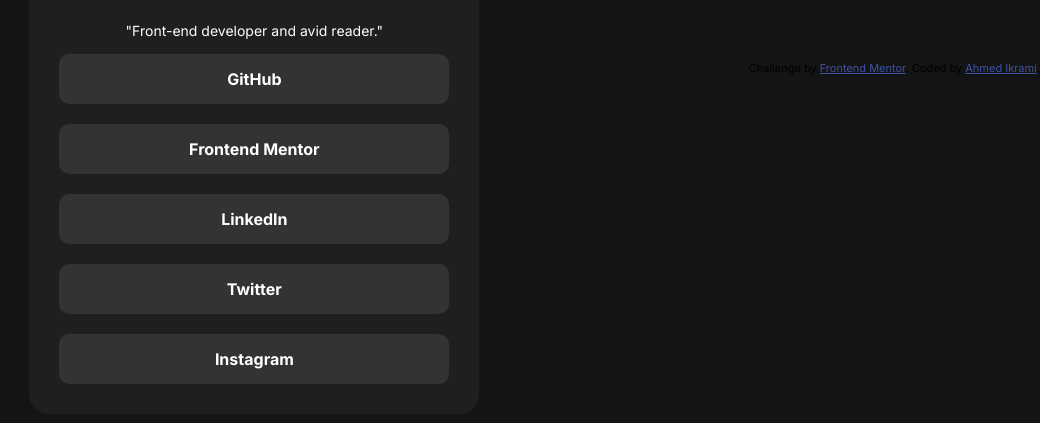
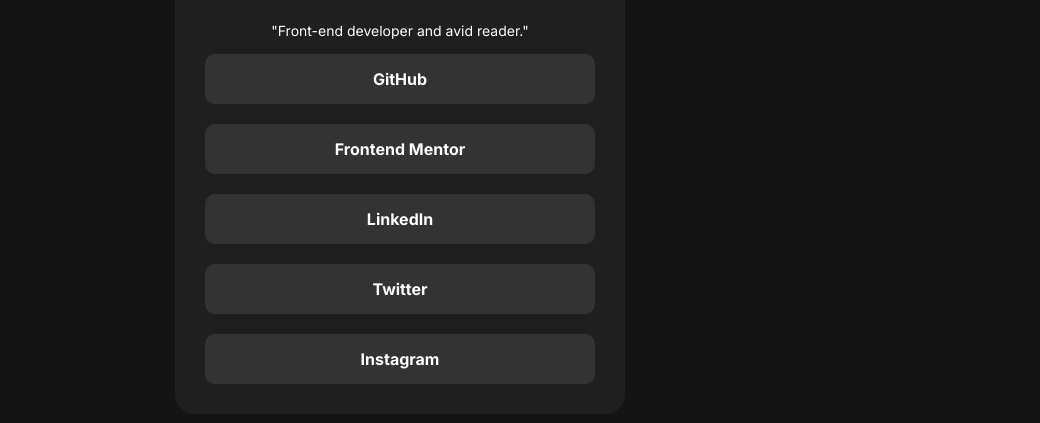
Before and after one commit to Ahmed-Ikrami/Social-Links-Profile, a plain HTML site: page index.html in a window 1280 px wide. Shown: the part 339-762 px from the top of the page, without its empty margins (240-1280 px from the left). Drawn offline with Linux system fonts and the light colour scheme.

Commit message:
Update index.html

```diff
--- a/index.html
+++ b/index.html
@@ -43,10 +43,7 @@
       <a href="#">Instagram</a>
     </div>
   </div>
-  <footer class="attribution">
-    Challenge by <a href="https://www.frontendmentor.io?ref=challenge">Frontend Mentor</a>.
-    Coded by <a href="#">Ahmed Ikrami</a>.
-  </footer>
+
 </body>
 
 </html>
```
